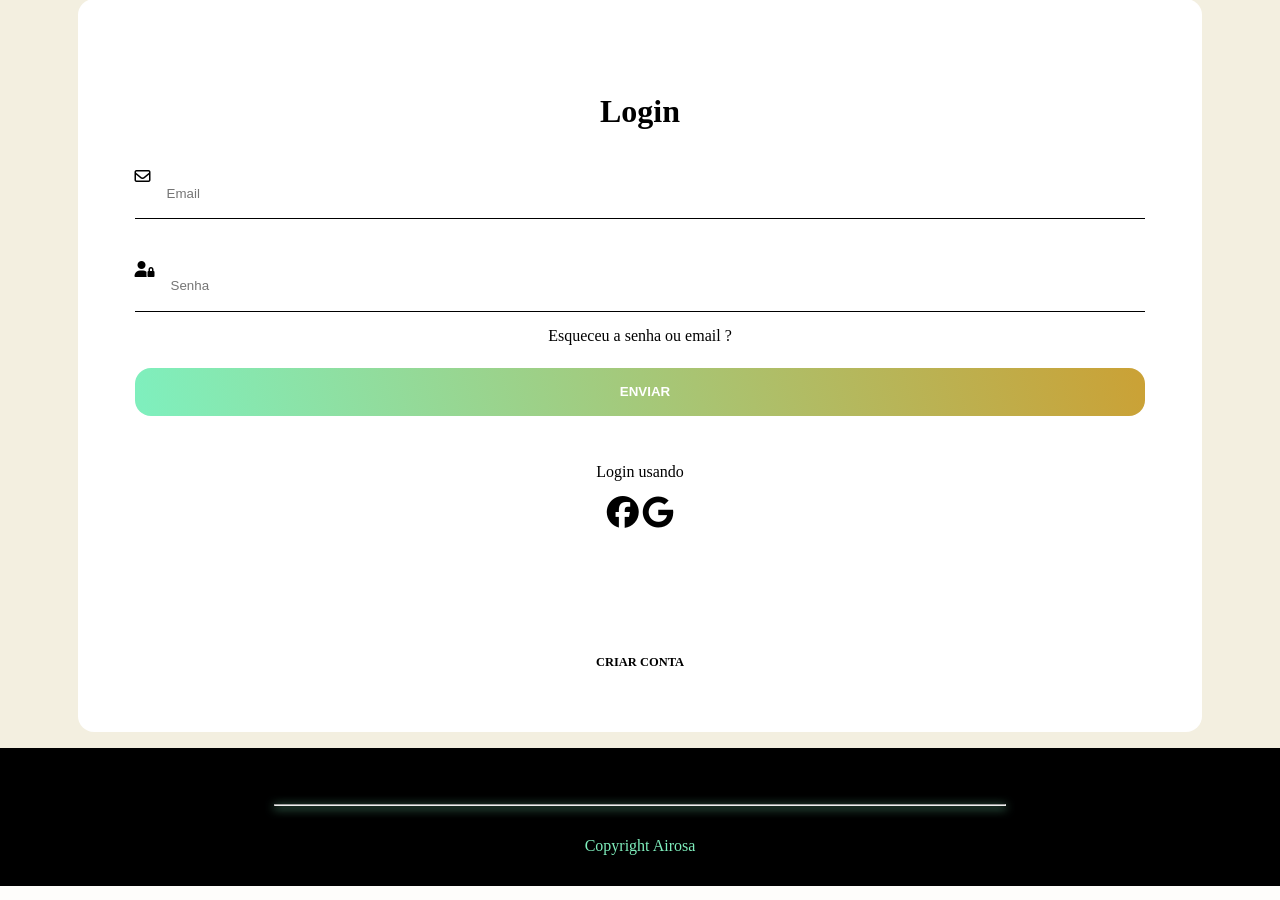
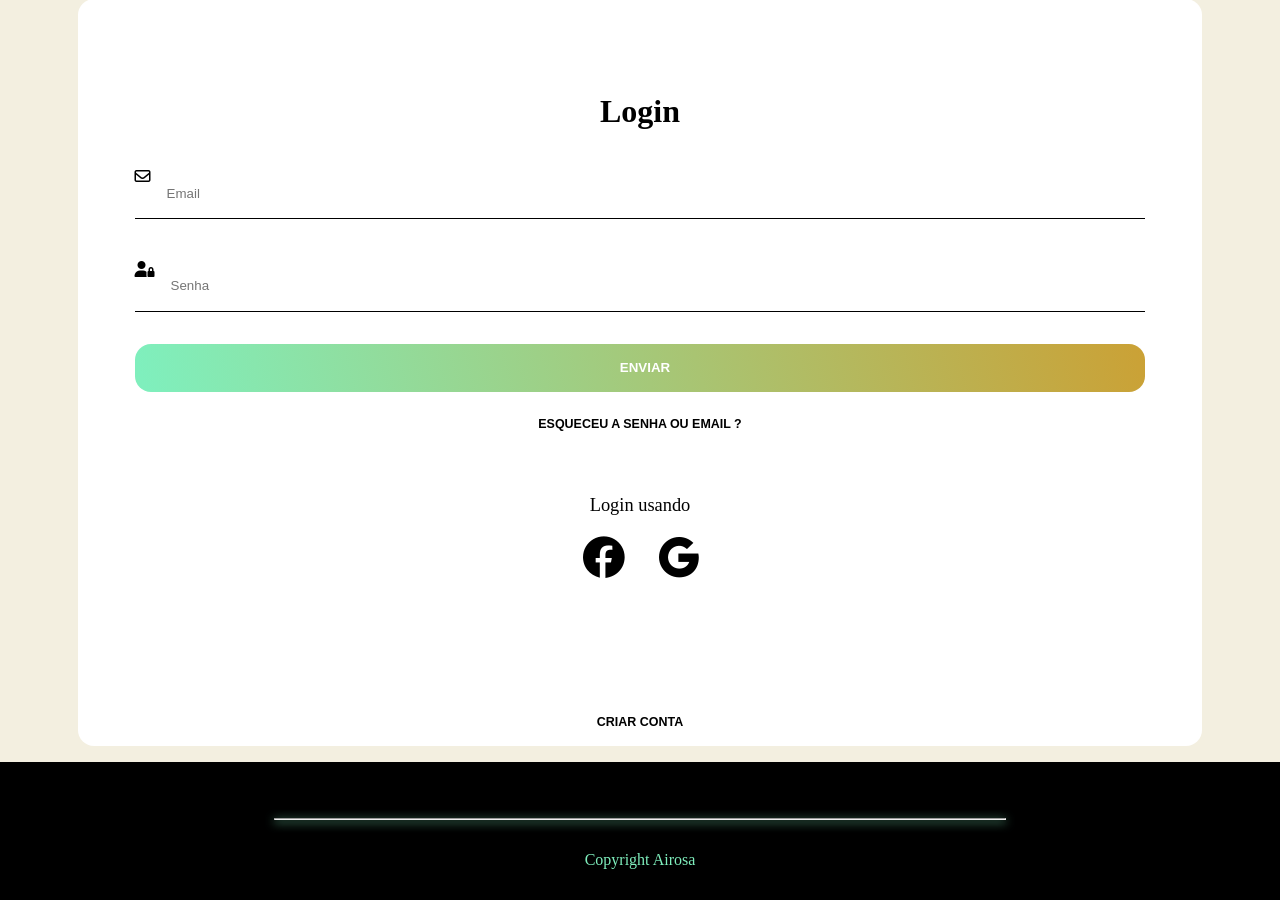
Before and after one commit to airosa32/Flask, a Flask app: page / in a window 1280 px wide. Shown: the part 179-1079 px from the top of the page. Run offline with Flask 2, Linux system fonts and the light colour scheme; parts of the project's set-up code (start-up, migrations or seed data) failed here and were passed over; some libraries are stand-ins or nearby versions.

Commit message:
atualização

```diff
--- a/app/controllers/routes.py
+++ b/app/controllers/routes.py
@@ -34,3 +34,15 @@ def login():
 
         else:
             return render_template('index.html')
+
+@app.route('/ajuda')
+def ajuda():
+    return render_template('ajuda.html')
+
+@app.route('/login_externo')
+def login_externo():
+    return render_template('login_externo.html')
+
+@app.route('/conta_nova')
+def conta_nova():
+    return render_template('conta_nova.html')
--- /dev/null
+++ b/app/static/estilos/screen_280_pixel/style_ajuda_screen_280px.css
@@ -0,0 +1,11 @@
+@media screen and (min-width: 280px) {
+    #login {
+        display: flex;
+        flex-direction: column;
+        flex-wrap: wrap;
+        align-items: center;
+        padding: 3rem;
+        font-weight: bold;
+        flex: 1;
+    }
+}
--- /dev/null
+++ b/app/static/estilos/screen_280_pixel/style_conta_nova_screen_280px.css
@@ -0,0 +1,11 @@
+@media screen and (min-width: 280px) {
+    #conta_nova {
+        display: flex;
+        flex-direction: column;
+        flex-wrap: wrap;
+        align-items: center;
+        padding: 3rem;
+        font-weight: bold;
+        flex: 1;
+    }
+}
--- a/app/static/estilos/screen_280_pixel/style_contato_screen_280px.css
+++ b/app/static/estilos/screen_280_pixel/style_contato_screen_280px.css
@@ -53,7 +53,7 @@
         border-radius: 1rem;
         border: none;
         outline: 0;
-        box-shadow:0 0 10rem -5.5rem var(--cor-3);
+        box-shadow:0 2rem 10rem -5.5rem var(--cor-3);
         margin-top: 2rem;
         padding: 1rem;
     }
--- a/app/static/estilos/screen_280_pixel/style_index_screen_280px.css
+++ b/app/static/estilos/screen_280_pixel/style_index_screen_280px.css
@@ -8,9 +8,9 @@
         padding: 1rem;
     }
 
-    #index form {
-        border-radius: 1rem;
-        padding: 6rem 0 3rem 0;
+    #index #login {
+        border-radius: 1rem 1rem 0 0;
+        padding: 6rem 0 0 0;
         background-color: white;
     }
 
@@ -56,7 +56,7 @@
     }
 
     #index #enviar {
-        margin: 0.5rem 0 3rem 0;
+        margin: 2rem 0 0rem 0;
         border: 0;
         border-radius: 1rem;
         cursor: pointer;
@@ -73,16 +73,45 @@
         background-position-x: 0%;
     }
 
-    #index a, #criar_acc {
+    #index a, button {
         text-decoration: none;
         margin: 1rem;
         color: var(--cor-3);
     }
 
-    #index #criar_acc {
-        margin-top: 8rem;
+    #index button {
+        margin-top: 1.5rem;
         text-transform: uppercase;
         font-size: 0.78rem;
         font-weight: 600;
+        border: none;
+        background-color: white;
+        cursor: pointer;
+    }
+
+    #index #ajuda, #login_externo, #conta_nova {
+        box-sizing: border-box;
+    }
+
+    #index #ajuda, #login_externo {
+        padding: 0;
+        border-radius: 0;
+        background-color: white;
+    }
+
+    #index #login_externo p {
+        margin-top: 3rem;
+        font-size: 1.15rem;
+    }
+
+    #index #login_externo button {
+        font-size: 2.5rem;
+        padding: 0;
+    }
+
+    #index #conta_nova {
+        padding: 6rem 0 0 0;
+        border-radius: 0 0 1rem 1rem;
+        background-color: white;
     }
 }
--- a/app/static/estilos/screen_280_pixel/style_sobre_screen_280px.css
+++ b/app/static/estilos/screen_280_pixel/style_sobre_screen_280px.css
@@ -5,6 +5,6 @@
         flex-wrap: wrap;
         flex: 1;
         align-items: center;
-        padding: 1rem;
+        justify-content: center;
     }
 }
--- a/app/templates/base.html
+++ b/app/templates/base.html
@@ -11,6 +11,8 @@
     <link rel="stylesheet" href="{{ url_for('static', filename='/estilos/screen_280_pixel/style_contato_screen_280px.css') }}">
     <link rel="stylesheet" href="{{ url_for('static', filename='/estilos/screen_280_pixel/style_sobre_screen_280px.css') }}">
     <link rel="stylesheet" href="{{ url_for('static', filename='/estilos/screen_280_pixel/style_login_screen_280px.css') }}">
+    <link rel="stylesheet" href="{{ url_for('static', filename='/estilos/screen_280_pixel/style_conta_nova_screen_280px.css') }}">
+    <link rel="stylesheet" href="{{ url_for('static', filename='/estilos/screen_280_pixel/style_ajuda_screen_280px.css') }}">
 
     <script src="https://kit.fontawesome.com/1aeed8af49.js" crossorigin="anonymous"></script>
 
--- a/app/templates/index.html
+++ b/app/templates/index.html
@@ -3,7 +3,7 @@
 {% block conteudo %} <!- inicio do conteudo a ser alocado no arquivo indicado no extend ->
 
 <main id="index">
-    <form action="/login" method="post">
+    <form id="login" action="/login" method="post">
         <fieldset>
             <legend>Login</legend>
 
@@ -16,18 +16,25 @@
                 <i id="painel_ic" class="fa-solid fa-user-lock"></i>
                 <input id="senha" name="senha" type="password" minlength="8" placeholder="Senha" required>
             </div>
-            <a href="#">Esqueceu a senha ou email ?</a>
 
             <input id="enviar" type="submit" value="enviar">
+        </fieldset>
+    </form>
 
-            <div>
-                <p>Login usando</p>
-                <i class="fa-brands fa-facebook"></i>
-                <i class="fa-brands fa-google"></i>
-            </div>
+    <form id="ajuda" action="/ajuda">
+        <button type="submit">Esqueceu a senha ou email ?</button>
+    </form>
 
-            <a id="criar_acc" href="#">Criar conta</a>
-        </fieldset>
+    <form id="login_externo" action="/login_externo">
+        <p>Login usando</p>
+        <div id="painel_ic_externo">
+            <button type="submit" class="fa-brands fa-facebook"></button>
+            <button type="submit" class="fa-brands fa-google"></button>
+        </div>
+    </form>
+
+    <form id="conta_nova" action="/conta_nova">
+        <button type="submit">Criar conta</button>
     </form>
 </main>
 
```
Also changed, not shown: app/templates/ajuda.html (added, +9 -0 lines), app/templates/conta_nova.html (added, +9 -0 lines).
